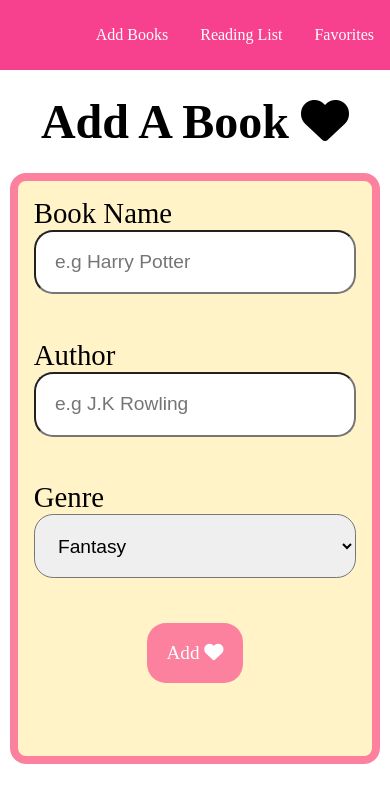
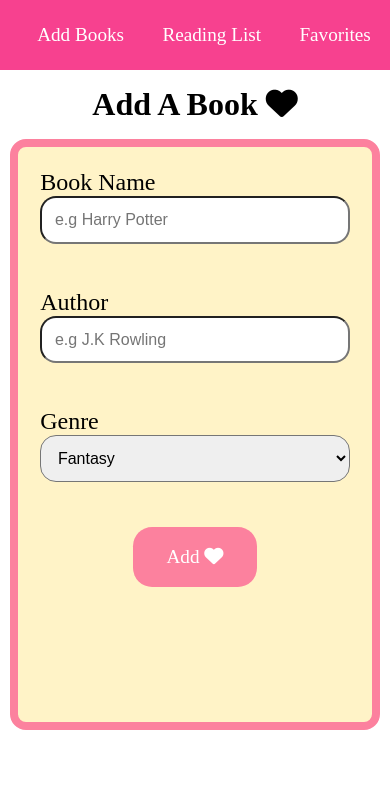
Before and after one commit to farihaorna23/BookNest, a plain HTML site: page index.html in a window 390 px wide. Drawn offline with Linux system fonts and the light colour scheme.

Commit message:
ensured that the add a book page is responsive to different devices

```diff
--- a/style.css
+++ b/style.css
@@ -23,6 +23,7 @@
 a{
   text-decoration: none;
   color: white;
+  font-size: 1.2rem;
 }
 
 a:hover{
@@ -48,7 +49,7 @@ a:hover{
 }
 
 form{
-  margin: 1em;
+  margin: 1.4em;
 }
 
 .form-item{
@@ -89,3 +90,33 @@ input,select{
   background-color:#F7418F;
   transform: scale(1.1);
 }
+
+/* For Small Screen */
+@media (max-width:576px){
+
+.title{
+  font-size: 2rem;
+}
+
+label{
+  font-size: 1.5rem;
+}
+
+input,select{
+  font-size: 1em;
+  padding: 0.8em;
+  border-radius: 1em;
+}
+
+.btn{
+  width: 40%;
+  font-size: 1.2em;
+  padding: 1em;
+  border-radius: 1em;
+}
+
+}
+
+@media (min-width:344px) and (max-width:390px){
+
+}
```
